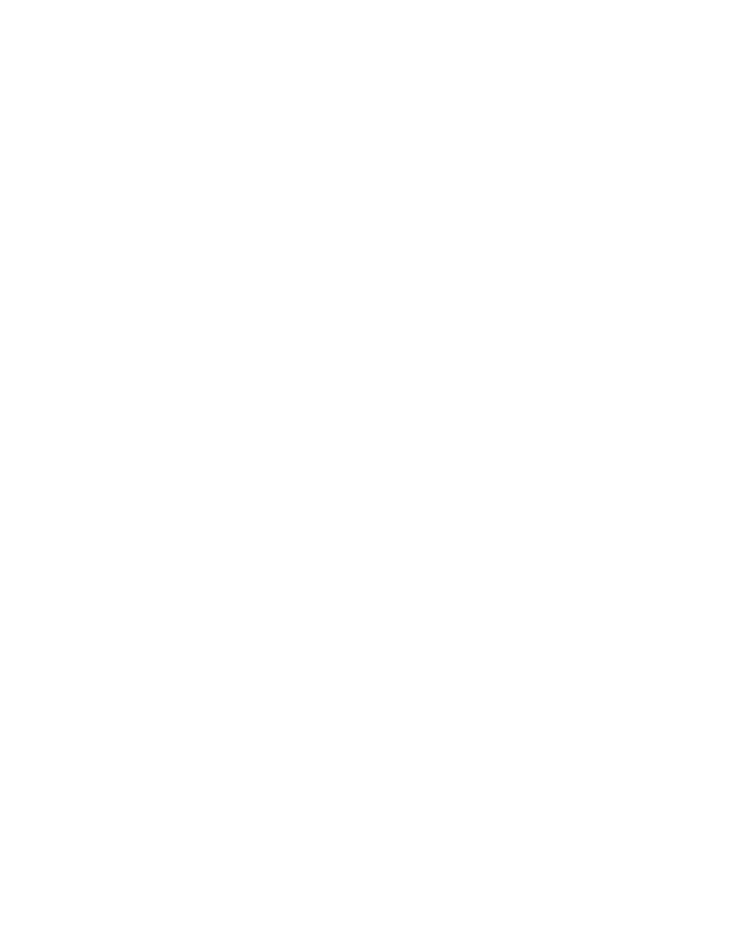
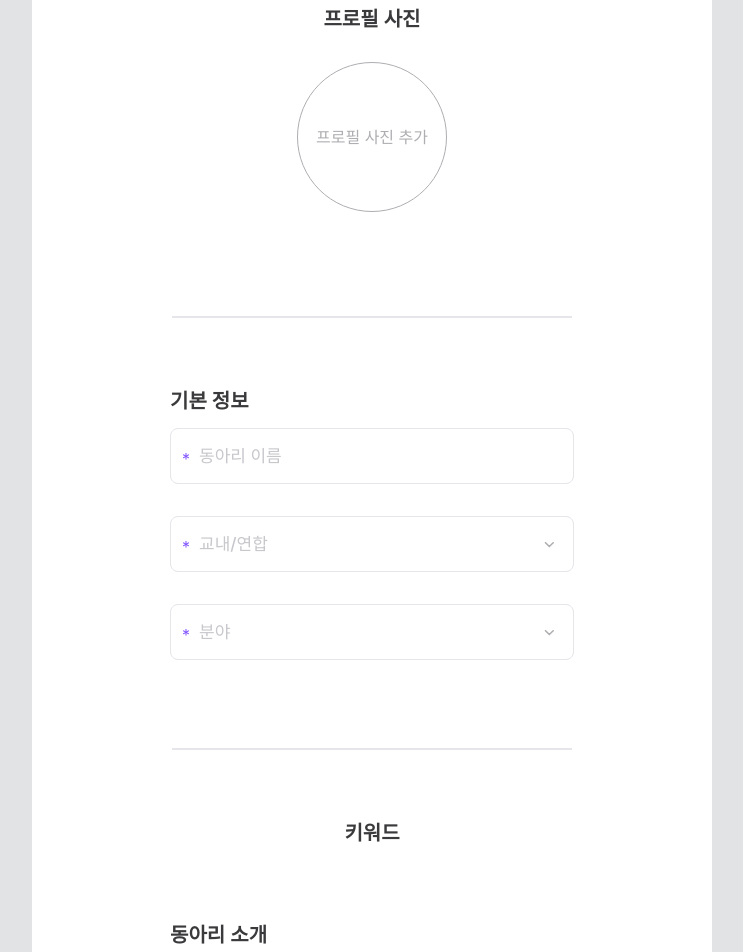
Before and after one commit to Cluting/cluting-frontend, a React (Create React App) app: page /signup in a window 1280 px wide. Shown: the part 2480-3432 px from the top of the page, without its empty margins (268-1011 px from the left). Before the commit the page ends 2408 px from the top, so only its background shows below. Built offline with nearby package versions, Linux system fonts and the light colour scheme; a web font is replaced by a local one.

Commit message:
✨ feat: 프로필 사진, 동아리 기본 정보 추가 섹션

```diff
--- /dev/null
+++ b/src/components/signup/RegisterClub.tsx
@@ -0,0 +1,108 @@
+import { useState } from "react";
+import Input from "../common/Input";
+import SignupDropdown from "./SignupDropdown";
+import { useForm } from "react-hook-form";
+import UploadProfile from "./UploadProfile";
+
+export default function RegisterClub() {
+  const {
+    register,
+    handleSubmit,
+    formState: { errors },
+    getValues
+  } = useForm<RegisterClubFormValue>({ mode: "onChange" });
+
+  const onSubmit = handleSubmit((data) => console.log(data));
+  const [clubType, setClubType] = useState(false);
+  const [clubCategory, setClubCategory] = useState(false);
+
+  const [selectedClubType, setSelectedClubType] = useState(""); // 선택한 교내/연합
+  const [selectedClubCategory, setSelectedClubCategory] = useState(""); // 선택한 동아리 분야
+
+  const handleTypeSelect = (status: string) => {
+    setSelectedClubType(status);
+    setClubType(false);
+  };
+
+  const handleCategorySelect = (semester: string) => {
+    setSelectedClubCategory(semester);
+    setClubCategory(false);
+  };
+
+  return (
+    <form
+      onSubmit={onSubmit}
+      className="w-[680px] py-20 mb-40 rounded-[14px] border-[#D6D7DA] bg-white-100 flex flex-col items-center"
+    >
+      <section className="flex flex-col items-center text-left mb-10">
+        <p className="text-title3 text-gray-900">프로필 사진</p>
+        <UploadProfile />
+      </section>
+
+      <hr className="w-[400px] py- border border-gray-200 my-8" />
+
+      <section className="flex flex-col text-left my-10">
+        <p className="text-title3 text-gray-900">기본 정보</p>
+        <Input
+          name="clubName"
+          register={register}
+          type="text"
+          placeholder="동아리 이름"
+          required
+        />
+        <div className="relative">
+          <Input
+            name="clubType"
+            register={register}
+            type="text"
+            onClick={() => {
+              setClubType(!clubType);
+            }}
+            placeholder={selectedClubType || "교내/연합"}
+            required
+            isDropdown
+            isDropdownSelected={!!selectedClubType}
+          />
+          {clubType && <SignupDropdown onSelect={handleTypeSelect} clubType />}
+        </div>
+        <div className="relative">
+          <Input
+            name="clubCategory"
+            register={register}
+            type="text"
+            onClick={() => {
+              setClubCategory(!clubCategory);
+            }}
+            placeholder={selectedClubCategory || "분야"}
+            required
+            isDropdown
+            isDropdownSelected={!!selectedClubCategory}
+          />
+          {clubCategory && (
+            <SignupDropdown onSelect={handleCategorySelect} clubCategory />
+          )}
+        </div>
+      </section>
+
+      <hr className="w-[400px] py- border border-gray-200 my-8" />
+
+      <section className="flex flex-col text-left my-10">
+        <p className="text-title3 text-gray-900">키워드</p>
+      </section>
+
+      <section className="flex flex-col text-left my-10">
+        <p className="text-title3 text-gray-900">동아리 소개</p>
+        <Input
+          name="clubDescription"
+          register={register}
+          type="text"
+          placeholder="동아리 소개글을 작성해 주세요."
+        />
+      </section>
+
+      <button className="bg-gray-400 hover:bg-gray-500 w-[404px] h-[70px] rounded-[8px] text-body mt-[15px] border border-gray-700 ">
+        동아리 등록하기
+      </button>
+    </form>
+  );
+}
--- a/src/components/signup/SignupDropdown.tsx
+++ b/src/components/signup/SignupDropdown.tsx
@@ -1,12 +1,16 @@
 interface DropdownProps {
   studentStatus?: boolean;
   semester?: boolean;
+  clubType?: boolean;
+  clubCategory?: boolean;
   onSelect: (description: string) => void;
 }
 
 export default function SignupDropdown({
   studentStatus,
   semester,
+  clubType,
+  clubCategory,
   onSelect
 }: DropdownProps) {
   const studentStatusList = [
@@ -23,7 +27,21 @@ export default function SignupDropdown({
     { id: 7, description: "4학년 1학기" },
     { id: 8, description: "4학년 2학기" }
   ];
-
+  const clubTypeList = [
+    { id: 1, description: "교내" },
+    { id: 2, description: "연합" }
+  ];
+  const clubCategoryList = [
+    { id: 1, description: "전체" },
+    { id: 2, description: "문화 / 예술 / 공연" },
+    { id: 3, description: "봉사 / 사회 활동" },
+    { id: 4, description: "학술 / 교양" },
+    { id: 5, description: "창업 / 취업" },
+    { id: 6, description: "어학" },
+    { id: 7, description: "체육" },
+    { id: 8, description: "친목" },
+    { id: 9, description: "기타" }
+  ];
   return (
     <div className="absolute top-20 left-0 w-[404px] h-auto bg-white-100 z-50 p-2 rounded-[12px] border border-gray-100">
       <ul>
@@ -47,6 +65,26 @@ export default function SignupDropdown({
               {semester.description}
             </li>
           ))}
+        {clubType &&
+          clubTypeList.map((clubType) => (
+            <li
+              key={clubType.id}
+              className="signup-dropdown-list text-gray-900 my-2"
+              onClick={() => onSelect(clubType.description)} // 선택 시 onSelect 호출
+            >
+              {clubType.description}
+            </li>
+          ))}
+        {clubCategory &&
+          clubCategoryList.map((clubCategory) => (
+            <li
+              key={clubCategory.id}
+              className="signup-dropdown-list text-gray-900 my-2"
+              onClick={() => onSelect(clubCategory.description)} // 선택 시 onSelect 호출
+            >
+              {clubCategory.description}
+            </li>
+          ))}
       </ul>
     </div>
   );
--- /dev/null
+++ b/src/components/signup/UploadProfile.tsx
@@ -0,0 +1,49 @@
+import { useRef, useState } from "react";
+
+export default function UploadProfile() {
+  const [previewUrl, setPreviewUrl] = useState<string | null>(null);
+  const fileInputRef = useRef<HTMLInputElement>(null);
+
+  const handleClick = () => {
+    fileInputRef.current?.click(); // 클릭 시 파일 선택 창 열기
+  };
+
+  const handleImageChange = (event: React.ChangeEvent<HTMLInputElement>) => {
+    const file = event.target.files?.[0];
+    if (file) {
+      const reader = new FileReader();
+
+      reader.onloadend = () => {
+        setPreviewUrl(reader.result as string);
+      };
+      reader.readAsDataURL(file);
+    }
+  };
+  return (
+    <button
+      type="button"
+      onClick={handleClick}
+      className="flex-center flex-col w-[150px] h-[150px] my-8 bg-white-0 border border-gray-500 text-gray-500 rounded-full cursor-pointer"
+    >
+      {previewUrl ? (
+        <img
+          src={previewUrl}
+          alt="프로필 사진"
+          className="w-full h-full object-cover rounded-full"
+        />
+      ) : (
+        <div>
+          {" "}
+          <input
+            ref={fileInputRef}
+            type="file"
+            accept="image/*"
+            onChange={handleImageChange}
+            style={{ display: "none" }}
+          />
+          프로필 사진 추가
+        </div>
+      )}
+    </button>
+  );
+}
--- a/src/pages/SignUp.tsx
+++ b/src/pages/SignUp.tsx
@@ -1,3 +1,4 @@
+import RegisterClub from "../components/signup/RegisterClub";
 import SignupContainer from "../components/signup/SignupContainer";
 
 export default function SignUp() {
@@ -5,6 +6,7 @@ export default function SignUp() {
     <div className="w-full h-full flex flex-col items-center">
       <p className="text-title1 text-gray-900 mt-[50px] mb-[30px]">회원가입</p>
       <SignupContainer />
+      <RegisterClub />
     </div>
   );
 }
--- a/src/type/type.d.ts
+++ b/src/type/type.d.ts
@@ -13,3 +13,11 @@ declare interface LoginFormValue {
   email: string;
   password: string;
 }
+
+declare interface RegisterClubFormValue {
+  clubName: string;
+  clubType: string;
+  clubCategory: string;
+  keywords: string[];
+  clubDescription: string;
+}
--- a/tailwind.config.js
+++ b/tailwind.config.js
@@ -46,7 +46,8 @@ module.exports = {
         gray: {
           100: "#F2F2F7", //gray01
           200: "#E5E5EA", //gray02
-          400: "#C7C7CC", //gray02
+          300: "#D1D1D6", //gray03
+          400: "#C7C7CC", //gray04
           500: "#AEAEB2", //gray05
           600: "#8E8E93", //gray06
           700: "#8E8E93", //gray07
```
